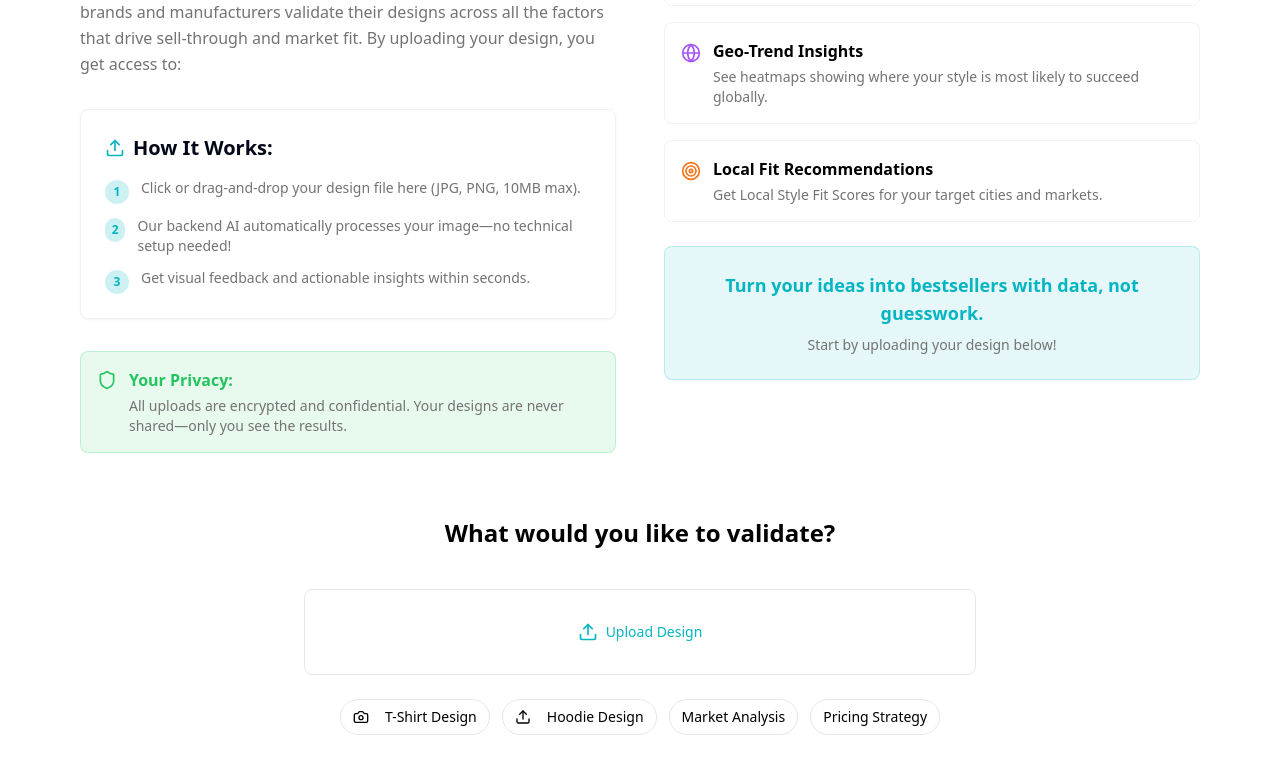
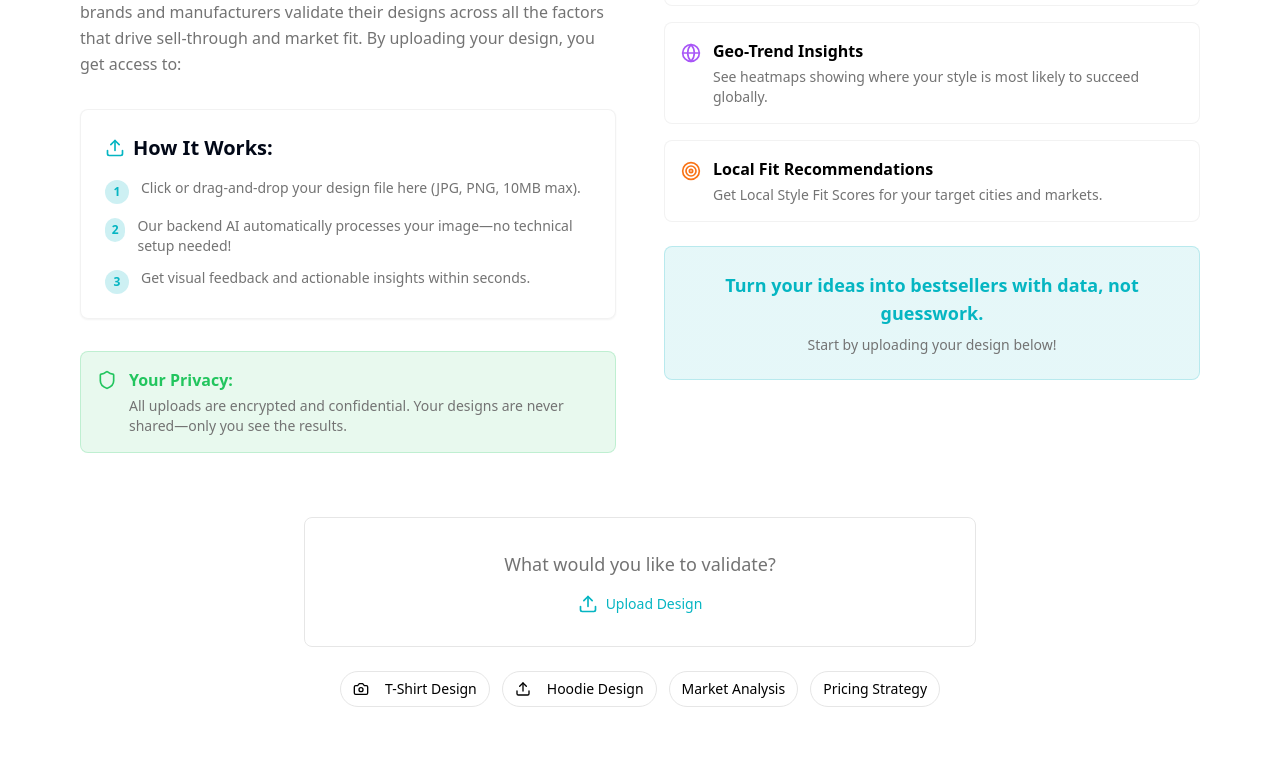
Before and after one commit to maazaman/cloala-ai, a React (Vite) app: page / in a window 1280 px wide. Shown: the part 746-1519 px from the top of the page. Built offline with nearby package versions, Linux system fonts and the light colour scheme.

Commit message:
Reverted to commit fc22e795fa0814f982d18817cda9061fe15cab51

```diff
--- a/src/components/design/UploadDesign.tsx
+++ b/src/components/design/UploadDesign.tsx
@@ -200,10 +200,6 @@ export const UploadDesign = () => {
 
       {/* Upload Area */}
       <div className="flex flex-col items-center justify-center px-4 pb-20">
-        <div className="text-center mb-8">
-          <h2 className="text-2xl font-semibold mb-2">What would you like to validate?</h2>
-        </div>
-
         {uploadedImage ? (
         <div className="relative w-full max-w-md">
           <img
@@ -228,8 +224,12 @@ export const UploadDesign = () => {
               accept="image/*"
               onChange={handleFileUpload}
               className="absolute inset-0 w-full h-full opacity-0 cursor-pointer z-10"
+              placeholder="What would you like to validate?"
             />
             <div className="p-8 text-center">
+              <div className="text-lg text-muted-foreground mb-4">
+                What would you like to validate?
+              </div>
               <div className="flex items-center gap-2 justify-center text-accent">
                 <Upload className="h-5 w-5" />
                 <span className="text-sm">Upload Design</span>
```
Lines whose indentation alone changed are shown as unchanged.
